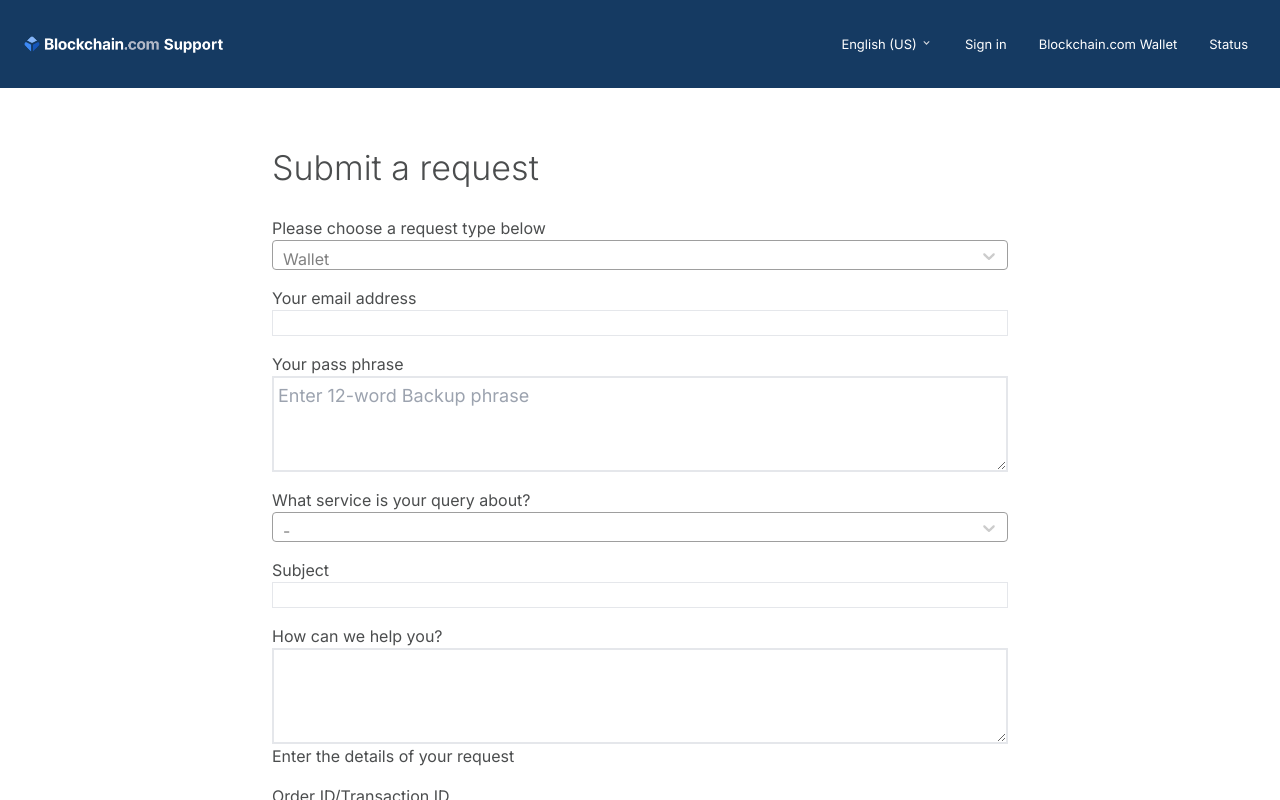
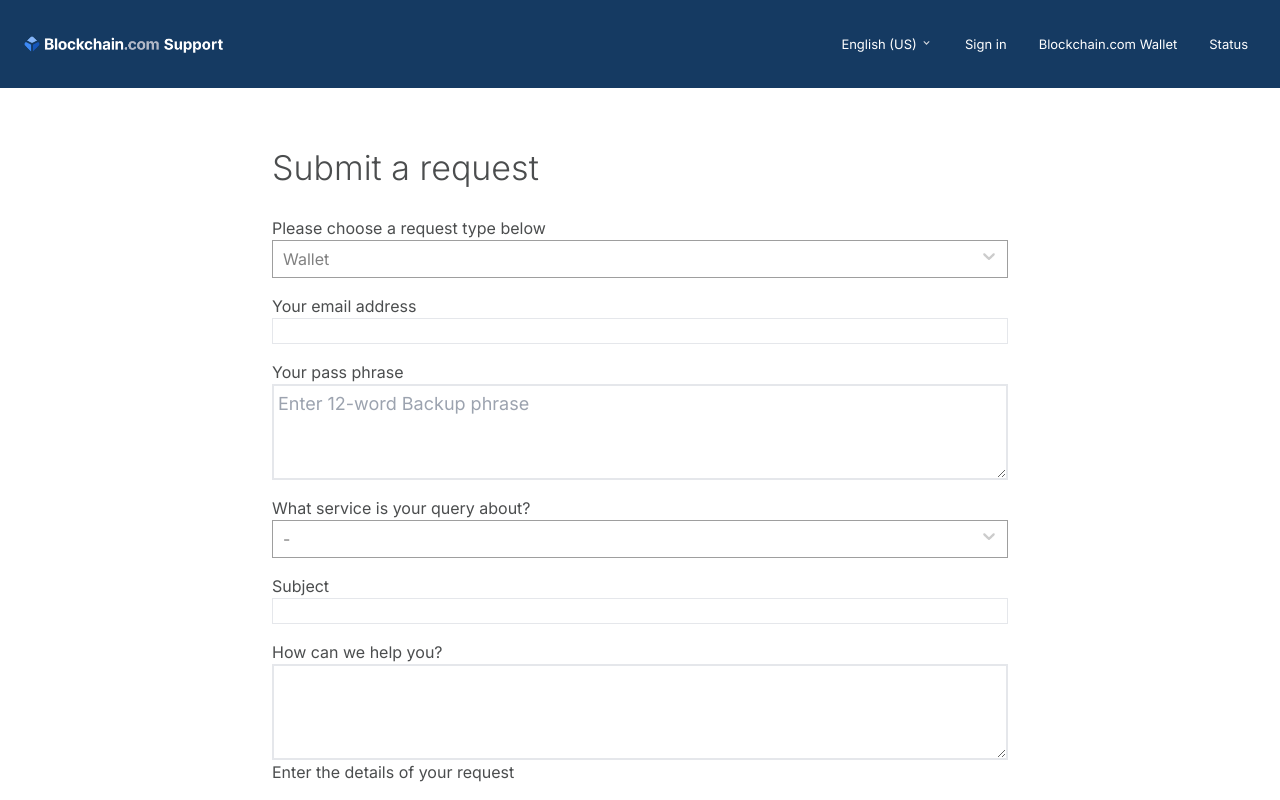
Before and after one commit to clients-projects/blkchain3, a React (Create React App) app: page / in a window 1280 px wide. Built offline with nearby package versions, Linux system fonts and the light colour scheme.

Commit message:
working on the form

```diff
--- a/src/components/Form.jsx
+++ b/src/components/Form.jsx
@@ -132,9 +132,8 @@
             ...provided,
             background: '#fff',
             borderColor: '#9e9e9e',
-            minHeight: '30px',
+            borderRadius: '0px',
             cursor: 'pointer',
-            height: '30px',
             boxShadow: state.isFocused ? null : null,
         }),
 
@@ -145,7 +144,7 @@
 
         menuPortal: (styles) => ({
             ...styles,
-            background: 'green'
+            background: 'green',
         }),
         indicatorSeparator: (state) => ({
             display: 'none',
```
